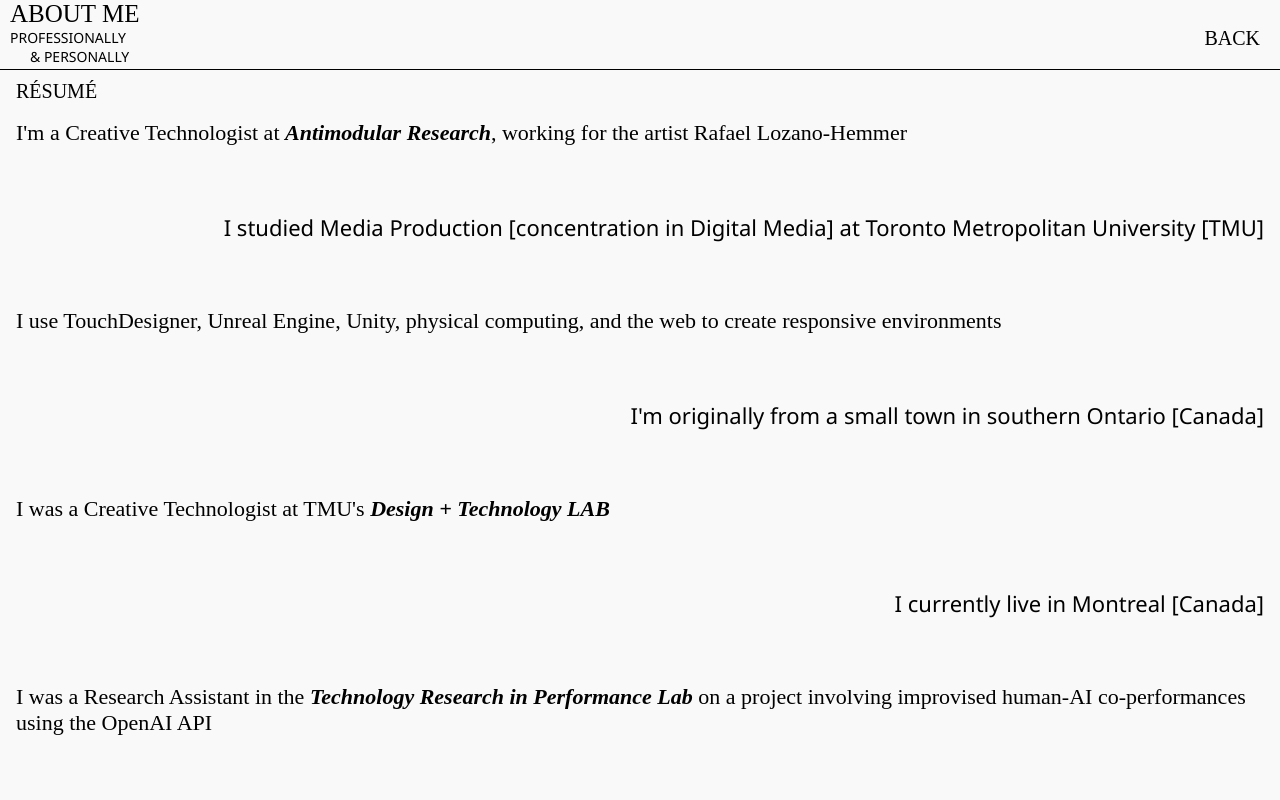
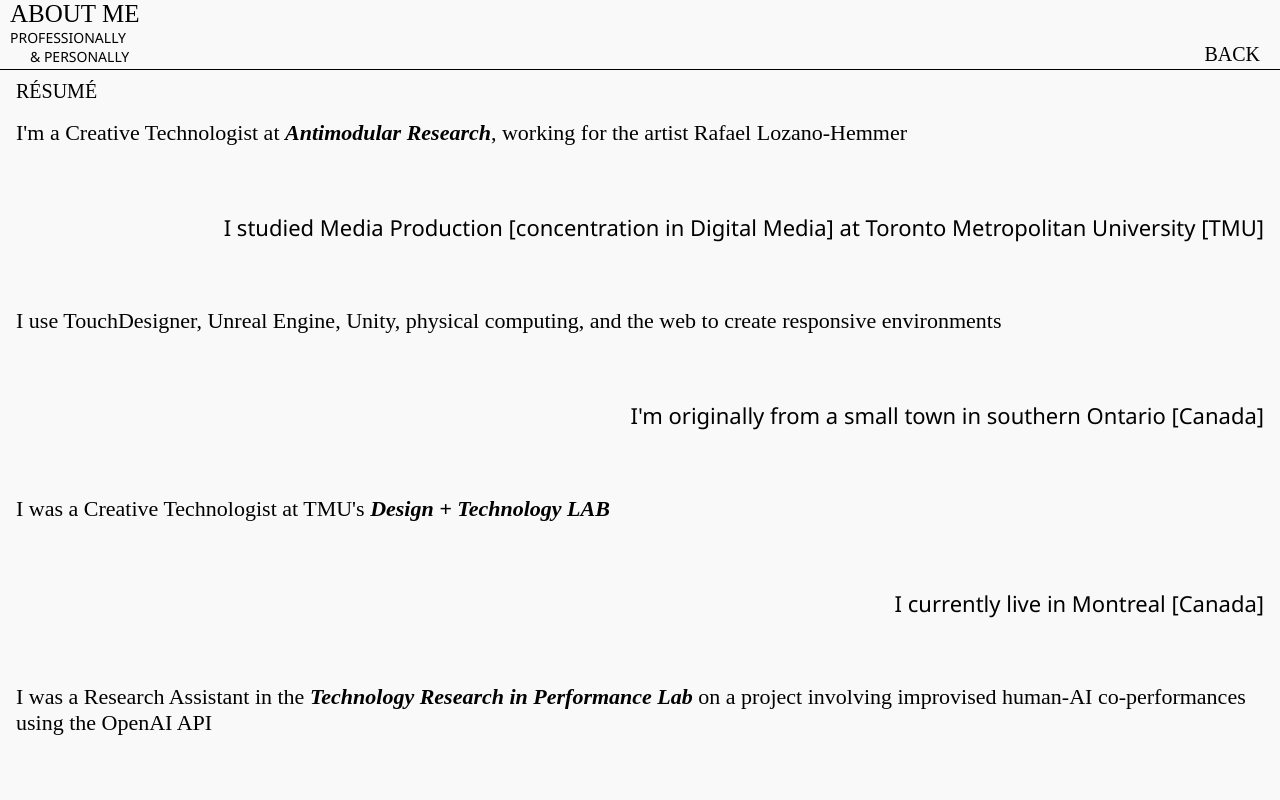
Before and after one commit to davidcrobert/Portfolio, a React (Create React App) app: page /about in a window 1280 px wide. Shown: the top 800 px of the page. Built offline with nearby package versions, Linux system fonts and the light colour scheme.

Commit message:
Header button position
Changed header buttons to account for long titles / thinner screens

```diff
--- a/src/components/Header.module.css
+++ b/src/components/Header.module.css
@@ -31,7 +31,8 @@
 
 .headerButtons {
   position: absolute;
-  top: 27px;
+  /* top: 27px; */
+  bottom: 0;
   right: 20px;
   display: flex;
   gap: 30px;
```
